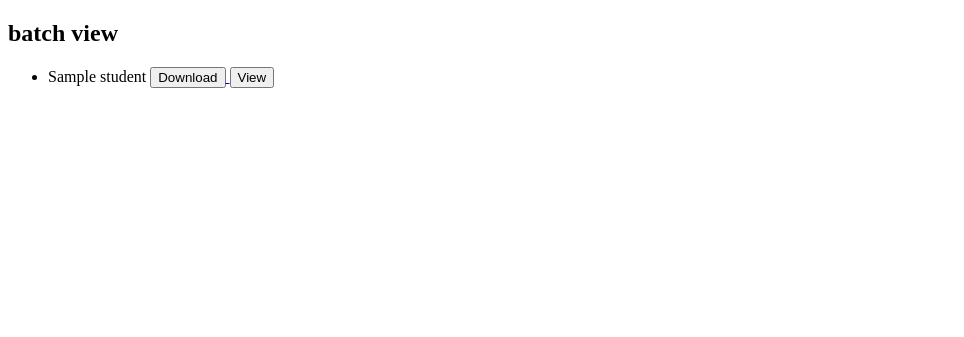
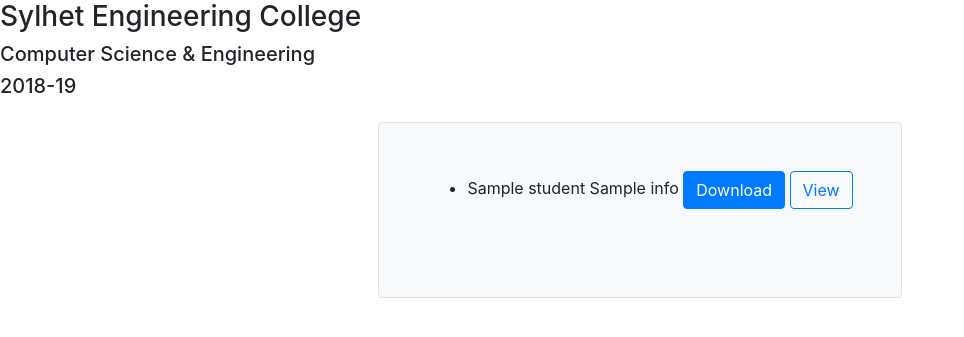
Before and after one commit to RahatGithub/Gradesheet_from_pd, a Django app: template main/templates/main/batch_view.html in a window 1280 px wide. Shown: the top 337 px of the page, without its empty margins (0-964 px from the left). Run offline with Django 4.2, Linux system fonts and the light colour scheme; the template is opened without the code that fills it: most values are stand-ins (such as "Sample title", 1, 10 or a date in 2020); some libraries are stand-ins or nearby versions.

Commit message:
New views.py used

```diff
--- a/main/templates/main/batch_view.html
+++ b/main/templates/main/batch_view.html
@@ -1,29 +1,25 @@
-<!DOCTYPE html>
-<html>
-    <head>
+{% extends 'main/base.html' %}
 
-    </head>
-    <style>
-        li {
-            cursor: pointer;
-        }
-        li:hover {
-            color:brown;
-            font-weight: bold;
-        }
-    </style>
-    <body>
-        <h2>batch view</h2>
+{% block title %} Batch view {% endblock %}
 
+
+{% block body %}
+
+    <h3>Sylhet Engineering College</h3>
+    <h5>Computer Science & Engineering</h5>
+    <h5>2018-19</h5>
+    <div class="d-flex justify-content-center ">
+        <div class="bg-light border rounded p-5 m-3">
             <ul>
-            {% for student in data %}
+                {% for student,info in data.items %}
                 <li>
-                {{student}}
-                <a href="#"> <button>Download</button> </a> <a href="#"> <button>View</button> </a>
+                    <span>{{student}} {{info.name}}</span>
+                    <a href="#"><button class="btn btn-primary">Download</button></a>  <a href="#"><button class="btn btn-outline-primary">View</button></a>
                 </li>
                 <br>
                 {% endfor %}
             </ul>
+        </div>
+    </div>
 
-    </body>
-</html>
+{% endblock %}
```
Also changed, not shown: main/views.py (+19 -16 lines). Lines whose indentation alone changed are shown as unchanged.
